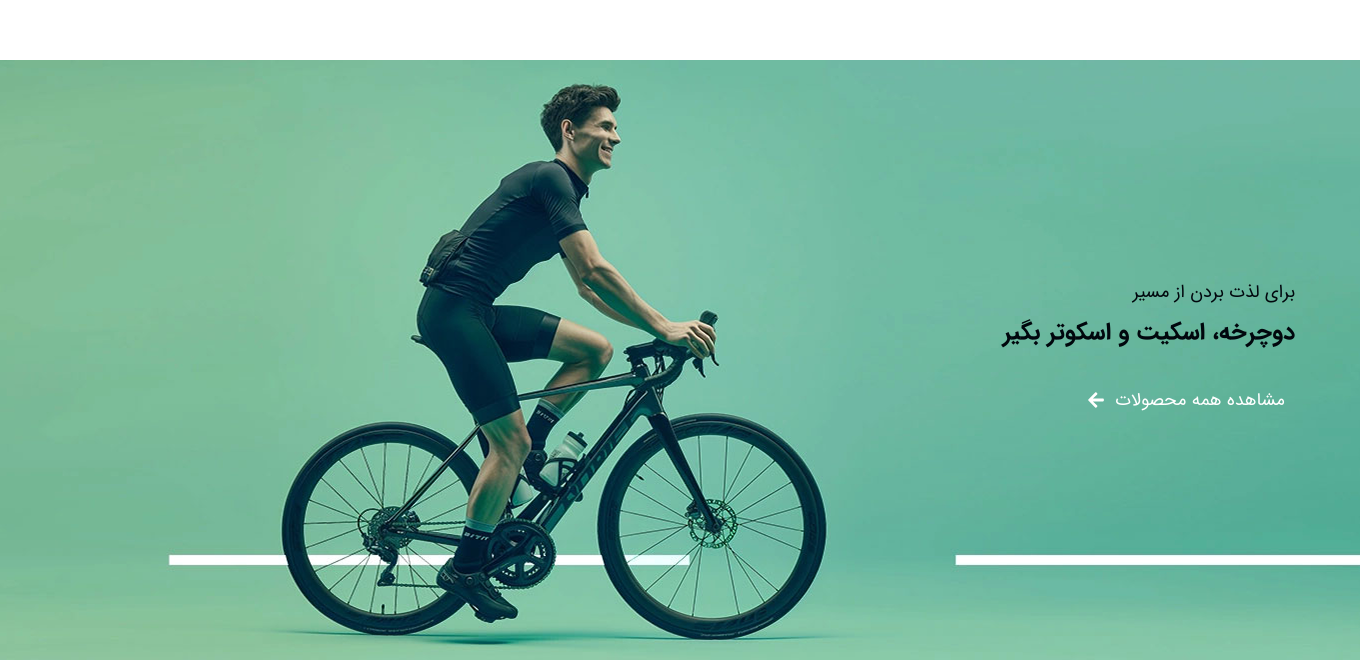
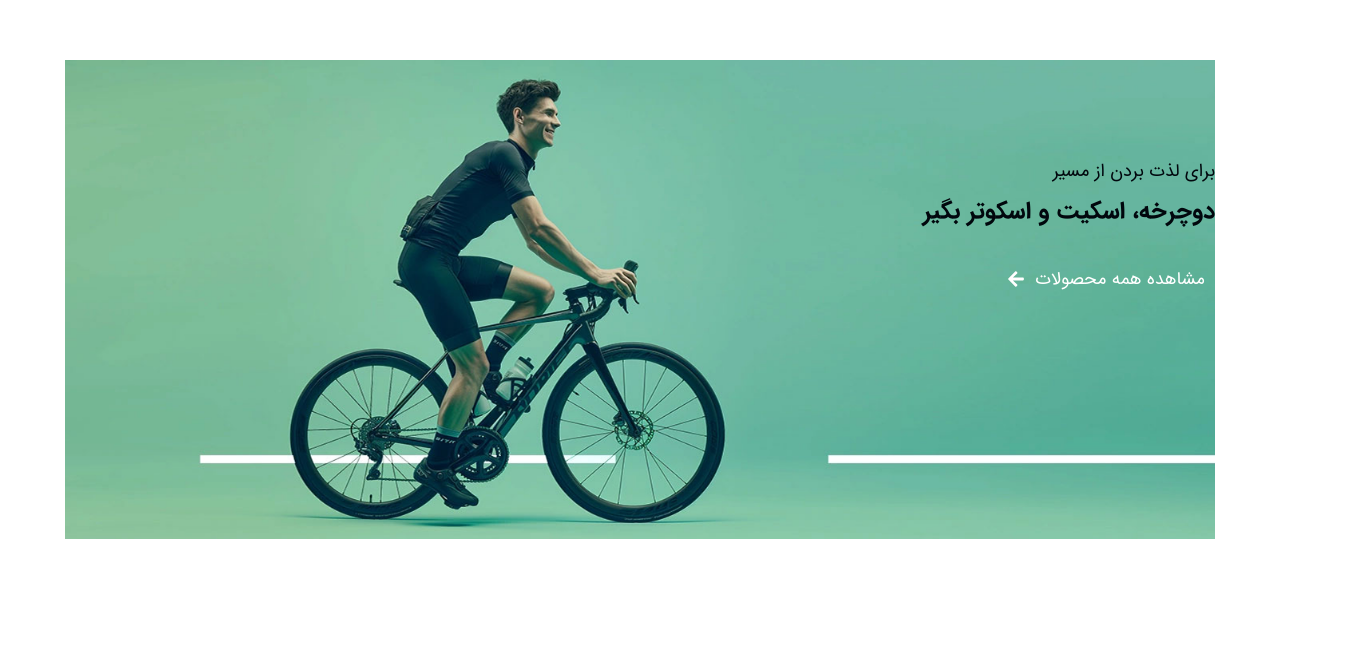
Before and after one commit to NooberThanYall/FitLand, a React (Vite) app: page / in a window 1280 px wide. Shown: the part 2892-3552 px from the top of the page, 1360 px wide, since content can reach past the window. After the commit the page ends 3431 px from the top, so only its background shows below. Built offline with nearby package versions, Linux system fonts and the light colour scheme.

Commit message:
delete the import reacts lines

```diff
--- a/src/App.tsx
+++ b/src/App.tsx
@@ -1,4 +1,3 @@
-import { useState } from 'react'
 import TopBar from './Components/TopBar/TopBar'
 import BottomMenu from './Components/BottomMenu/BottomMenu'
 import NavBar from './Components/NavBar/NavBar'
--- a/src/Components/BottomMenu/BottomMenu.tsx
+++ b/src/Components/BottomMenu/BottomMenu.tsx
@@ -1,4 +1,4 @@
-import React, { useState } from 'react'
+import { useState } from 'react'
 import './BottomMenu.css'
 import './mediaBottomMenu.css'
 import { IoHomeOutline } from "react-icons/io5";
--- a/src/Components/Header/Header.tsx
+++ b/src/Components/Header/Header.tsx
@@ -1,4 +1,3 @@
-import React from 'react'
 import './Header.css'
 import './mediaHeader.css'
 import { FaArrowLeft } from "react-icons/fa";
--- a/src/Components/ImgBike/ImgBike.css
+++ b/src/Components/ImgBike/ImgBike.css
@@ -1,12 +1,8 @@
-.container-img-bike{
+.img-bike{
+    margin-top: 200px;
     display: flex;
-    justify-content: center;
-    margin-top: 200px;
-}
-
-.ImgBike{
+    justify-self: center;
     width: 100%;
-    margin: 0 auto;
 }
 
 .container-texts-img-bike{
--- a/src/Components/ImgBike/ImgBike.tsx
+++ b/src/Components/ImgBike/ImgBike.tsx
@@ -1,14 +1,12 @@
-import React from 'react'
 import { FaArrowLeft } from 'react-icons/fa'
 import './ImgBike.css'
+import './mediaImgBike.css'
 
 export default function ImgBike() {
   return (
     <div className='container'>
 
-      <div className="container-img-bike">
         <img src="Imgs/img-bike.png" className='img-bike' />
-      </div>
 
       <div className="container-texts-img-bike">
         <p className="sub-title-img-bike">برای لذت بردن از مسیر</p>
--- /dev/null
+++ b/src/Components/ImgBike/mediaImgBike.css
@@ -0,0 +1,31 @@
+@media only screen and (max-width: 1240px){
+}
+
+@media only screen and (max-width: 1200px){
+}
+
+@media only screen and (max-width: 1060px){}
+
+@media only screen and (max-width: 1000px){}
+
+@media only screen and (max-width: 960px){}
+
+@media only screen and (max-width: 900px){}
+
+@media only screen and (max-width: 850px){}
+
+@media only screen and (max-width: 800px){}
+
+@media only screen and (max-width: 750px){}
+
+@media only screen and (max-width: 650px){}
+
+@media only screen and (max-width: 600px){}
+
+@media only screen and (max-width: 550px){}
+
+@media only screen and (max-width: 500px){}
+
+@media only screen and (max-width: 450px){}
+
+@media only screen and (max-width: 400px){}
--- a/src/Components/NavBar/NavBar.tsx
+++ b/src/Components/NavBar/NavBar.tsx
@@ -1,4 +1,3 @@
-import React from 'react'
 import './NavBar.css'
 import './mediaNavBar.css'
 import { CiStar } from "react-icons/ci";
--- a/src/Components/NewBrand/NewBrand.tsx
+++ b/src/Components/NewBrand/NewBrand.tsx
@@ -1,4 +1,3 @@
-import React from 'react'
 import './NewBrand.css'
 import './mediaNewBrand.css'
 import { FaArrowLeft } from "react-icons/fa";
--- a/src/Components/NewShoes/NewShoes.tsx
+++ b/src/Components/NewShoes/NewShoes.tsx
@@ -1,4 +1,3 @@
-import React from 'react'
 import './NewShoes.css'
 import './mediaNewShoes.css'
 import { FaArrowLeft } from "react-icons/fa";
--- a/src/Components/TopBar/TopBar.tsx
+++ b/src/Components/TopBar/TopBar.tsx
@@ -1,4 +1,3 @@
-import React from 'react'
 import './TopBar.css'
 import './mediaTopBar.css'
 import { CiSearch } from "react-icons/ci";
--- a/src/Components/VipOffer/VipOffer.tsx
+++ b/src/Components/VipOffer/VipOffer.tsx
@@ -1,4 +1,3 @@
-import React from 'react'
 import './VipOffer.css'
 import './mediaVipOffer.css'
 import { FaArrowLeft } from "react-icons/fa";
--- a/src/Pages/Home/Home.tsx
+++ b/src/Pages/Home/Home.tsx
@@ -1,4 +1,3 @@
-import React from 'react'
 import Header from '../../Components/Header/Header'
 import NewBrand from '../../Components/NewBrand/NewBrand'
 import VipOffer from '../../Components/VipOffer/VipOffer'
```
